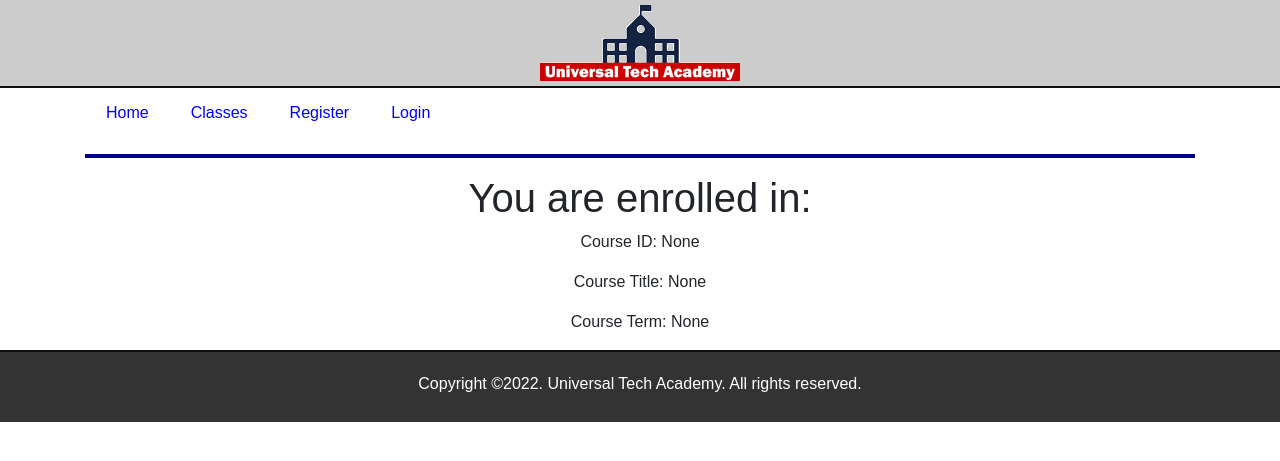
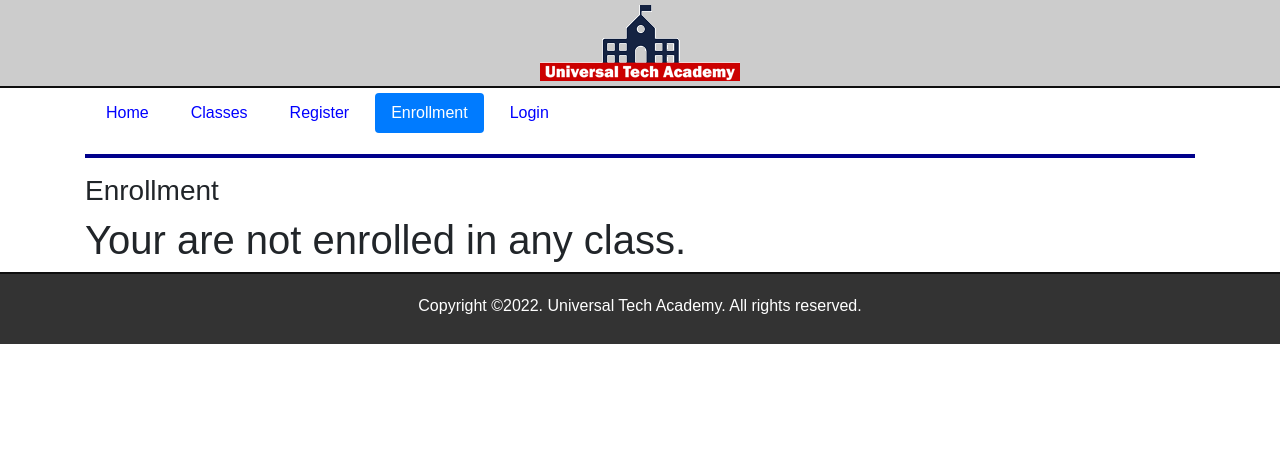
Before and after one commit to henrymbuguak/flask-mongodb-course-enrollment, a Flask app: page /enrollment in a window 1280 px wide. Shown: the top 461 px of the page. Run offline with Flask 2, Linux system fonts and the light colour scheme; data that the repository does not hold is empty; some libraries are stand-ins or nearby versions.

Commit message:
adding aggregation pipeline to application

```diff
--- a/application/forms.py
+++ b/application/forms.py
@@ -12,7 +12,7 @@
 class RegisterForm(FlaskForm):
     email = StringField("Email", validators=[DataRequired(), Email()])
     password = PasswordField("Password", validators=[DataRequired(), Length(min=6, max=15)])
-    password_confirm = StringField("Confirm Password", validators=[DataRequired(), Length(min=6, max=15), EqualTo('password')])
+    password_confirm = PasswordField("Confirm Password", validators=[DataRequired(), Length(min=6, max=15), EqualTo('password')])
     first_name = StringField("First name", validators=[DataRequired(), Length(min=2, max=55)])
     last_name = StringField("Last name", validators=[DataRequired(), Length(min=2, max=55)])
     submit = SubmitField("Register")
--- a/application/models.py
+++ b/application/models.py
@@ -17,7 +17,7 @@
 
 
 class Course(db.Document):
-    course_id = db.IntField(max_length=10, unique=True)
+    course_id = db.StringField( max_length=10, unique=True )
     title = db.StringField(max_length=100)
     description = db.StringField(max_length=255)
     credits = db.IntField()
--- a/application/routes.py
+++ b/application/routes.py
@@ -50,19 +50,38 @@
 
 @app.route("/courses/")
 @app.route("/courses/<term>")
-def courses(term="Spring 2019"):
-    return render_template(
-        "courses.html", courseData=courseData, courses=True, term=term
-    )
+def courses(term=None):
+    if term is None:
+        term = "Spring 2019"
+
+    classes = Course.objects.order_by("course_id")
+
+    return render_template("courses.html", courseData=classes, courses=True, term=term)
 
 
-@app.route("/register")
+@app.route("/register", methods=["GET", "POST"])
 def register():
     form = RegisterForm()
-    return render_template("register.html", form=form, register=True)
+    if form.validate_on_submit():
+        user_id = User.objects.count()
+        user_id += 1
+        first_name = form.first_name.data
+        last_name = form.last_name.data
+        email = form.email.data
+        password = form.password.data
+
+        user = User(
+            user_id=user_id, email=email, first_name=first_name, last_name=last_name
+        )
+        user.set_password(password)
+        user.save()
+        flash("You are successfully registered!", "success")
+        return redirect(url_for("index"))
+
+    return render_template("register.html", title="Register", form=form, register=True)
 
 
-@app.route("/login", methods=["GET","POST"])
+@app.route("/login", methods=["GET", "POST"])
 def login():
     form = LoginForm()
     if form.validate_on_submit():
@@ -70,9 +89,9 @@
         password = form.password.data
 
         user = User.objects(email=email).first()
-        if user and password == user.password:
+        if user and user.get_password(password):
             flash(f"{user.first_name}, you are successfully logged in!", "success")
-            return redirect(url_for('index'))
+            return redirect(url_for("index"))
         else:
             flash("Sorry, the email or password is wrong!.", "danger")
     return render_template("login.html", title="Login", form=form, login=True)
@@ -80,13 +99,53 @@
 
 @app.route("/enrollment", methods=["GET", "POST"])
 def enrollment():
-    id = request.form.get("courseID")
+    course_id = request.form.get("course_id")
     title = request.form.get("title")
     term = request.form.get("term")
+    user_id = 1
 
-    data = {"id": id, "title": title, "term": term}
+    if course_id:
+        if Enrollment.objects(user_id=user_id, course_id=course_id):
+            flash(f"Oops! You are already registered in this course {title}", "danger")
+            return redirect(url_for("courses"))
+        else:
+            Enrollment(user_id=user_id,course_id=course_id).save()
+            flash(f"You are enrolled in {title}!", "success")
 
-    return render_template("enrollment.html", course=data, enrollment=True)
+    data = list(
+        User.objects.aggregate(
+            *[
+                {
+                    "$lookup": {
+                        "from": "enrollment",
+                        "localField": "user_id",
+                        "foreignField": "user_id",
+                        "as": "r1",
+                    }
+                },
+                {
+                    "$unwind": {
+                        "path": "$r1",
+                        "includeArrayIndex": "r1_id",
+                        "preserveNullAndEmptyArrays": False,
+                    }
+                },
+                {
+                    "$lookup": {
+                        "from": "course",
+                        "localField": "r1.course_id",
+                        "foreignField": "course_id",
+                        "as": "r2",
+                    }
+                },
+                {"$unwind": {"path": "$r2", "preserveNullAndEmptyArrays": False}},
+                {"$match": {"user_id": user_id}},
+                {"$sort": {"course_id": 1}},
+            ]
+        )
+    )
+
+    return render_template("enrollment.html", title="Enrollment", classes=data, enrollment=True)
 
 
 @app.route("/api/")
@@ -97,9 +156,6 @@
     else:
         jdata = courseData[int(idx)]
     return Response(json.dumps(jdata), mimetype="application/json")
-
-
-
 
 
 @app.route("/user")
--- a/application/templates/courses.html
+++ b/application/templates/courses.html
@@ -20,14 +20,14 @@
             <!-- Construct the rest of courses here -->
             {% for course in courseData %}
             <tr>
-                <td scope="row">{{ course["courseID"] }}</td>
+                <td scope="row">{{ course["course_id"] }}</td>
                 <td>{{ course["title"] }}</td>
                 <td>{{ course["description"] }}</td>
                 <td>{{ course["credits"] }}</td>
                 <td>{{ course["term"] }}</td>
                 <td>
                     <form action="{{url_for('enrollment')}}" method="POST">
-                        <input type="hidden" name="courseID" value="{{ course["courseID"] }}">
+                        <input type="hidden" name="course_id" value="{{ course["course_id"] }}">
                         <input type="hidden" name="title" value="{{ course["title"] }}">
                         <input type="hidden" name="term" value="{{ course["term"] }}">
                         <button>Enroll</button>
--- a/application/templates/enrollment.html
+++ b/application/templates/enrollment.html
@@ -2,13 +2,41 @@
 
 {% block main %}
 
-<div class="row">
-    <div class="col-md-12 text-center">
-        <h1>You are enrolled in: </h1>
-        <p>Course ID: {{ course.id }}</p>
-        <p>Course Title: {{ course.title }}</p>
-        <p>Course Term: {{ course.term }}</p>
-    </div>
+<h3>{{ title }}</h3>
+
+<div>
+
+    {% if not classes %}
+
+    <h1>Your are not enrolled in any class. </h1>
+
+    {% else %}
+
+    <h1>Your are enrolled in: </h1>
+
+    <table class="table table-hover">
+        <thead>
+            <tr>
+                <th scope="col">Course ID</th>
+                <th scope="col">Title</th>
+                <th scope="col">Description</th>
+                <th scope="col">Credits</th>
+                <th scope="col">Term</th>
+            </tr>
+        </thead>
+        <tbody>
+            <!-- Construct the rest of courses here -->
+            {% for class in classes %}
+            <tr>
+                <td scope="row">{{ class.r2["course_id"] }}</td>
+                <td>{{ class.r2["title"] }}</td>
+                <td>{{ class.r2["description"] }}</td>
+                <td>{{ class.r2["credits"] }}</td>
+                <td>{{ class.r2["term"] }}</td>
+            </tr>
+            {% endfor %}
+        </tbody>
+    </table>
+    {% endif %}
 </div>
-
 {% endblock %}
--- a/application/templates/includes/nav.html
+++ b/application/templates/includes/nav.html
@@ -1,15 +1,27 @@
 <header>
-    <nav>
-        <ul class="nav nav-pills">
-            <li class="nav-item"><a href="{{ url_for('index') }}"
-                    class="nav-link {% if index %} active {% endif %}">Home</a></li>
-            <li class="nav-item"><a href="{{ url_for('courses') }}"
-                    class="nav-link {% if courses %} active {% endif %}">Classes</a></li>
-            <li class="nav-item"><a href="{{ url_for('register') }}"
-                    class="nav-link {% if register %} active {% endif %}">Register</a></li>
-            <li class="nav-item"><a href="{{ url_for('login') }}"
-                    class="nav-link {% if login %} active {% endif %}">Login</a></li>
-        </ul>
-    </nav>
-    <hr style="clear:both">
+        <nav>
+                <ul class="nav nav-pills">
+                        <li class="nav-item">
+                                <a href="{{ url_for('index') }}"
+                                        class="nav-link {% if index %} active {% endif %}">Home</a>
+                        </li>
+                        <li class="nav-item">
+                                <a href="{{ url_for('courses') }}"
+                                        class="nav-link {% if courses %} active {% endif %}">Classes</a>
+                        </li>
+                        <li class="nav-item">
+                                <a href="{{ url_for('register') }}"
+                                        class="nav-link {% if register %} active {% endif %}">Register</a>
+                        </li>
+                        <li class="nav-item">
+                                <a href="{{ url_for('enrollment') }}"
+                                        class="nav-link {% if enrollment %} active {% endif %}">Enrollment</a>
+                        </li>
+                        <li class="nav-item">
+                                <a href="{{ url_for('login') }}"
+                                        class="nav-link {% if login %} active {% endif %}">Login</a>
+                        </li>
+                </ul>
+        </nav>
+        <hr style="clear: both" />
 </header>
```
